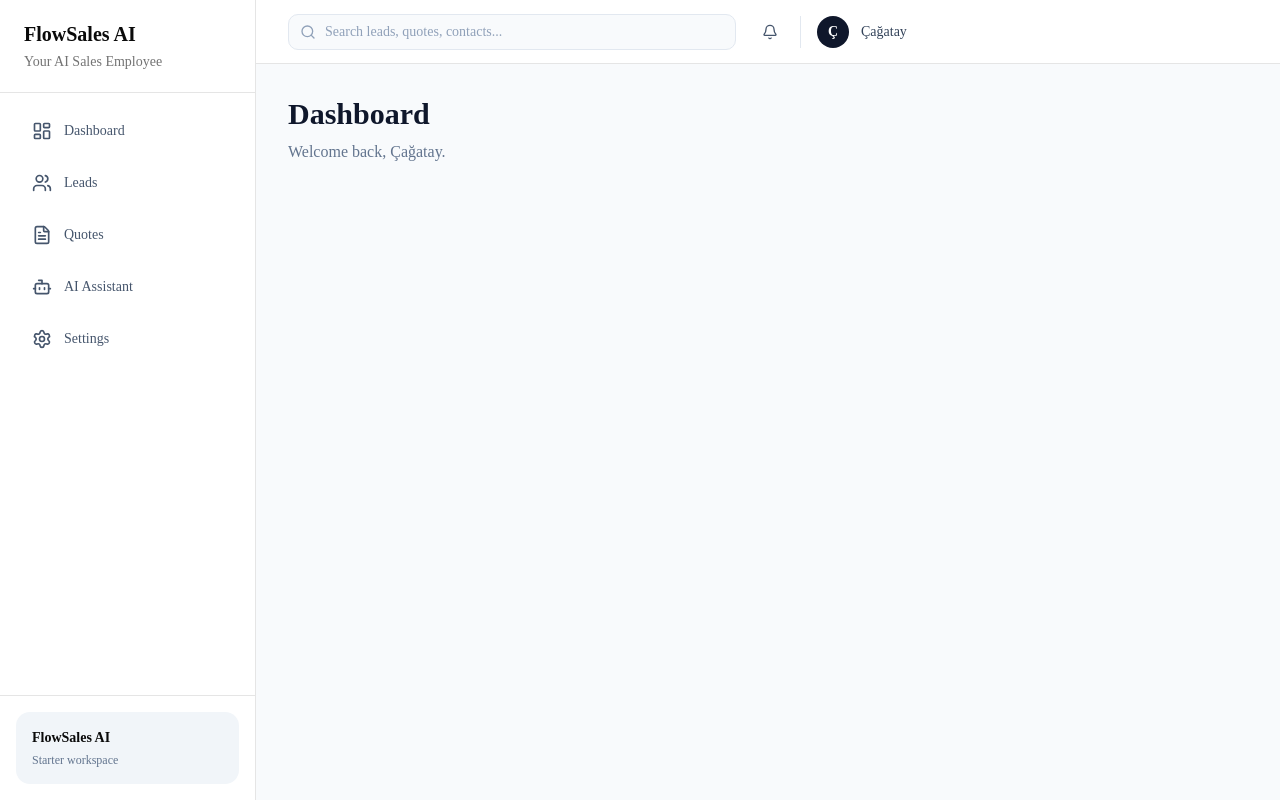
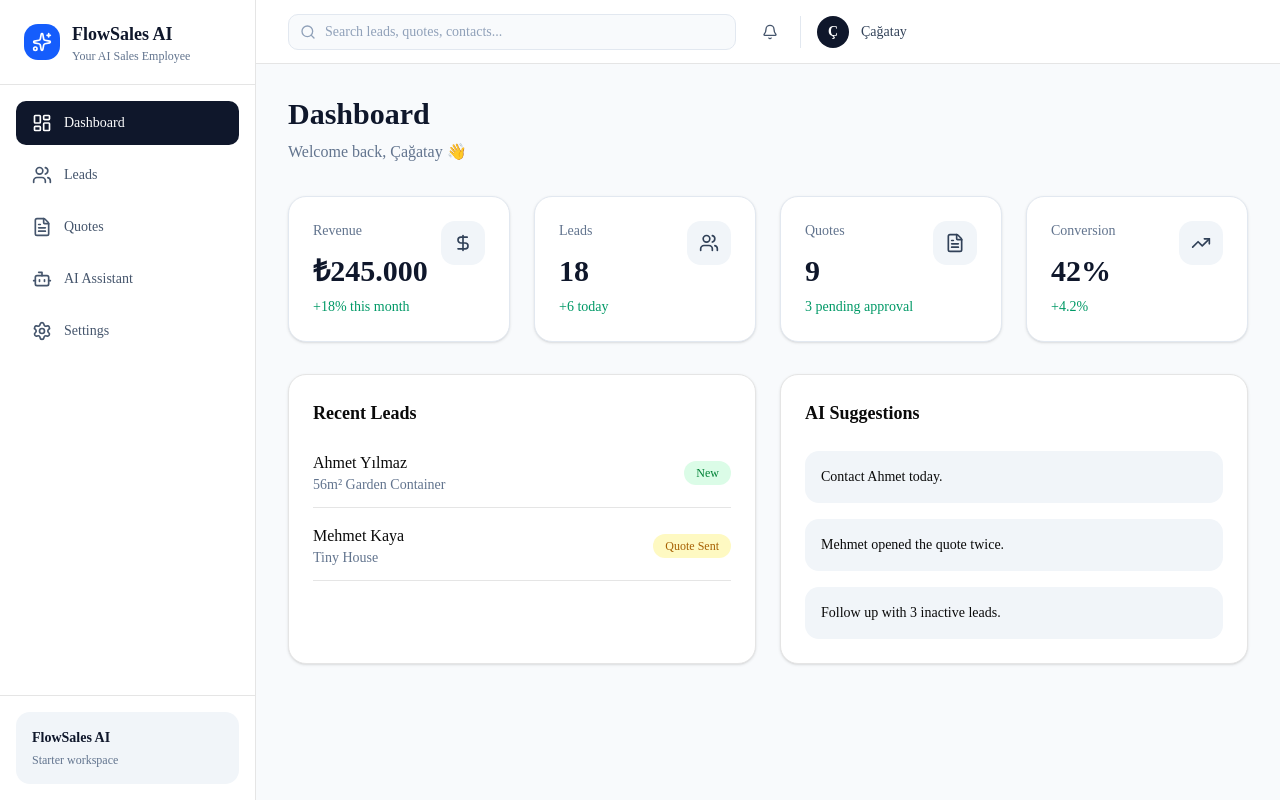
Before and after one commit to izonkonteyner-design/flowsales-ai, a Next.js app: page /dashboard in a window 1280 px wide. Built offline with nearby package versions, Linux system fonts and the light colour scheme.

Commit message:
Add dashboard stats and overview panels

```diff
--- a/app/(app)/dashboard/page.tsx
+++ b/app/(app)/dashboard/page.tsx
@@ -1,13 +1,108 @@
+import {
+  DollarSign,
+  FileText,
+  TrendingUp,
+  Users,
+} from "lucide-react";
+
+import StatCard from "@/app/components/StatCard";
+
 export default function DashboardPage() {
   return (
     <>
-      <h1 className="text-3xl font-bold text-slate-900">
-        Dashboard
-      </h1>
+      <div className="mb-8">
+        <h1 className="text-3xl font-bold text-slate-900">
+          Dashboard
+        </h1>
 
-      <p className="mt-2 text-slate-500">
-        Welcome back, Çağatay.
-      </p>
+        <p className="mt-2 text-slate-500">
+          Welcome back, Çağatay 👋
+        </p>
+      </div>
+
+      <div className="grid gap-6 md:grid-cols-2 xl:grid-cols-4">
+        <StatCard
+          title="Revenue"
+          value="₺245.000"
+          change="+18% this month"
+          icon={DollarSign}
+        />
+
+        <StatCard
+          title="Leads"
+          value="18"
+          change="+6 today"
+          icon={Users}
+        />
+
+        <StatCard
+          title="Quotes"
+          value="9"
+          change="3 pending approval"
+          icon={FileText}
+        />
+
+        <StatCard
+          title="Conversion"
+          value="42%"
+          change="+4.2%"
+          icon={TrendingUp}
+        />
+      </div><div className="mt-8 grid gap-6 lg:grid-cols-2">
+  <div className="rounded-2xl border bg-white p-6 shadow-sm">
+    <h2 className="text-lg font-semibold">
+      Recent Leads
+    </h2>
+
+    <div className="mt-6 space-y-4">
+      <div className="flex items-center justify-between border-b pb-3">
+        <div>
+          <p className="font-medium">Ahmet Yılmaz</p>
+          <p className="text-sm text-slate-500">
+            56m² Garden Container
+          </p>
+        </div>
+
+        <span className="rounded-full bg-green-100 px-3 py-1 text-xs text-green-700">
+          New
+        </span>
+      </div>
+
+      <div className="flex items-center justify-between border-b pb-3">
+        <div>
+          <p className="font-medium">Mehmet Kaya</p>
+          <p className="text-sm text-slate-500">
+            Tiny House
+          </p>
+        </div>
+
+        <span className="rounded-full bg-yellow-100 px-3 py-1 text-xs text-yellow-700">
+          Quote Sent
+        </span>
+      </div>
+    </div>
+  </div>
+
+  <div className="rounded-2xl border bg-white p-6 shadow-sm">
+    <h2 className="text-lg font-semibold">
+      AI Suggestions
+    </h2>
+
+    <div className="mt-6 space-y-4 text-sm">
+      <div className="rounded-xl bg-slate-100 p-4">
+        Contact Ahmet today.
+      </div>
+
+      <div className="rounded-xl bg-slate-100 p-4">
+        Mehmet opened the quote twice.
+      </div>
+
+      <div className="rounded-xl bg-slate-100 p-4">
+        Follow up with 3 inactive leads.
+      </div>
+    </div>
+  </div>
+</div>
     </>
   );
 }
--- a/app/components/Sidebar.tsx
+++ b/app/components/Sidebar.tsx
@@ -1,9 +1,13 @@
+"use client";
+
 import Link from "next/link";
+import { usePathname } from "next/navigation";
 import {
   Bot,
   FileText,
   LayoutDashboard,
   Settings,
+  Sparkles,
   Users,
 } from "lucide-react";
 
@@ -36,27 +40,42 @@ const menuItems = [
 ];
 
 export default function Sidebar() {
+  const pathname = usePathname();
+
   return (
     <aside className="flex min-h-screen w-64 flex-col border-r bg-white">
       <div className="border-b px-6 py-5">
-        <Link href="/dashboard" className="text-xl font-bold">
-          FlowSales AI
+        <Link href="/dashboard" className="flex items-center gap-3">
+          <div className="flex h-9 w-9 items-center justify-center rounded-xl bg-blue-600 text-white">
+            <Sparkles className="h-5 w-5" />
+          </div>
+
+          <div>
+            <h1 className="text-lg font-bold text-slate-900">
+              FlowSales AI
+            </h1>
+
+            <p className="text-xs text-slate-500">
+              Your AI Sales Employee
+            </p>
+          </div>
         </Link>
-
-        <p className="mt-1 text-sm text-muted-foreground">
-          Your AI Sales Employee
-        </p>
       </div>
 
       <nav className="flex-1 space-y-2 p-4">
         {menuItems.map((item) => {
           const Icon = item.icon;
+          const isActive = pathname === item.href;
 
           return (
             <Link
               key={item.title}
               href={item.href}
-              className="flex items-center gap-3 rounded-lg px-4 py-3 text-sm font-medium text-slate-600 transition hover:bg-slate-100 hover:text-slate-950"
+              className={`flex items-center gap-3 rounded-lg px-4 py-3 text-sm font-medium transition ${
+                isActive
+                  ? "bg-slate-900 text-white"
+                  : "text-slate-600 hover:bg-slate-100 hover:text-slate-950"
+              }`}
             >
               <Icon className="h-5 w-5" />
               {item.title}
@@ -67,7 +86,9 @@ export default function Sidebar() {
 
       <div className="border-t p-4">
         <div className="rounded-xl bg-slate-100 p-4">
-          <p className="text-sm font-semibold">FlowSales AI</p>
+          <p className="text-sm font-semibold text-slate-900">
+            FlowSales AI
+          </p>
 
           <p className="mt-1 text-xs text-slate-500">
             Starter workspace
--- a/app/components/StatCard.tsx
+++ b/app/components/StatCard.tsx
@@ -0,0 +1,39 @@
+import { LucideIcon } from "lucide-react";
+
+type StatCardProps = {
+  title: string;
+  value: string;
+  change: string;
+  icon: LucideIcon;
+};
+
+export default function StatCard({
+  title,
+  value,
+  change,
+  icon: Icon,
+}: StatCardProps) {
+  return (
+    <div className="rounded-2xl border border-slate-200 bg-white p-6 shadow-sm">
+      <div className="flex items-start justify-between">
+        <div>
+          <p className="text-sm font-medium text-slate-500">
+            {title}
+          </p>
+
+          <h3 className="mt-3 text-3xl font-bold text-slate-900">
+            {value}
+          </h3>
+
+          <p className="mt-2 text-sm text-emerald-600">
+            {change}
+          </p>
+        </div>
+
+        <div className="flex h-11 w-11 items-center justify-center rounded-xl bg-slate-100 text-slate-700">
+          <Icon className="h-5 w-5" />
+        </div>
+      </div>
+    </div>
+  );
+}
```
